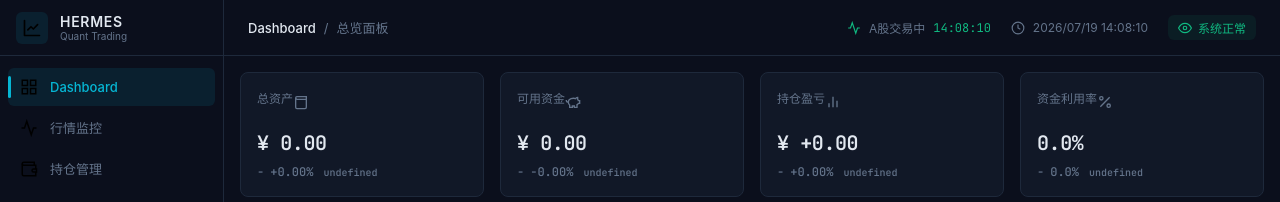
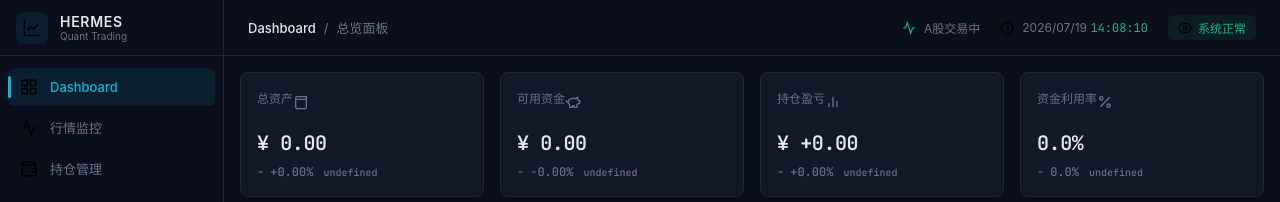
Before and after one commit to FrederichRiver/Hermes, a Django app: page / in a window 1280 px wide. Shown: the top 202 px of the page. Run offline with Django 4.2, Linux system fonts and the light colour scheme; data that the repository does not hold is empty.

Commit message:
webui v1.2, modify header style

```diff
--- a/src/webui/static/js/hermes.js
+++ b/src/webui/static/js/hermes.js
@@ -23,14 +23,9 @@ async function apiGet(endpoint) {
 function updateClock() {
   const now = new Date();
   const timeStr = now.toLocaleTimeString('zh-CN', { hour12: false });
-  const dateStr = now.toLocaleString('zh-CN', {
-    year: 'numeric', month: '2-digit', day: '2-digit',
-    hour: '2-digit', minute: '2-digit', second: '2-digit', hour12: false
-  });
-  const clock = document.getElementById('clock');
+  const dateOnly = now.toLocaleDateString('zh-CN', { year: 'numeric', month: '2-digit', day: '2-digit' });
   const dateDisplay = document.getElementById('date-display');
-  if (clock) clock.textContent = timeStr;
-  if (dateDisplay) dateDisplay.textContent = dateStr;
+  if (dateDisplay) dateDisplay.innerHTML = `${dateOnly} <span class="time-display">${timeStr}</span>`;
 }
 
 setInterval(updateClock, 1000);
--- a/src/webui/templates/includes/header.html
+++ b/src/webui/templates/includes/header.html
@@ -1,3 +1,4 @@
+{% load static %}
 <header class="header">
     <div class="breadcrumb">
         <span class="breadcrumb-active">Dashboard</span>
@@ -6,16 +7,15 @@
     </div>
     <div class="header-right">
         <div class="header-item">
-            <svg width="14" height="14" viewBox="0 0 24 24" fill="none" stroke="#10b981" stroke-width="2"><polyline points="22 12 18 12 15 21 9 3 6 12 2 12"/></svg>
+            <img src="{% static 'images/icon-market-status.svg' %}" width="14" height="14" alt="market">
             <span class="text-muted">A股交易中</span>
-            <span class="time-display" id="clock">--:--:--</span>
         </div>
         <div class="header-item text-muted">
-            <svg width="14" height="14" viewBox="0 0 24 24" fill="none" stroke="currentColor" stroke-width="2"><circle cx="12" cy="12" r="10"/><polyline points="12 6 12 12 16 14"/></svg>
+            <img src="{% static 'images/icon-clock.svg' %}" width="14" height="14" alt="clock">
             <span id="date-display">----/--/-- --:--:--</span>
         </div>
         <div class="status-badge status-online">
-            <svg width="14" height="14" viewBox="0 0 24 24" fill="none" stroke="currentColor" stroke-width="2"><path d="M1 12s4-8 11-8 11 8 11 8-4 8-11 8-11-8-11-8z"/><circle cx="12" cy="12" r="3"/></svg>
+            <img src="{% static 'images/icon-status.svg' %}" width="14" height="14" alt="status">
             <span>系统正常</span>
         </div>
     </div>
```
Also changed, not shown: src/webui/static/images/icon-clock.svg (added), src/webui/static/images/icon-market-status.svg (added), src/webui/static/images/icon-status.svg (added).
